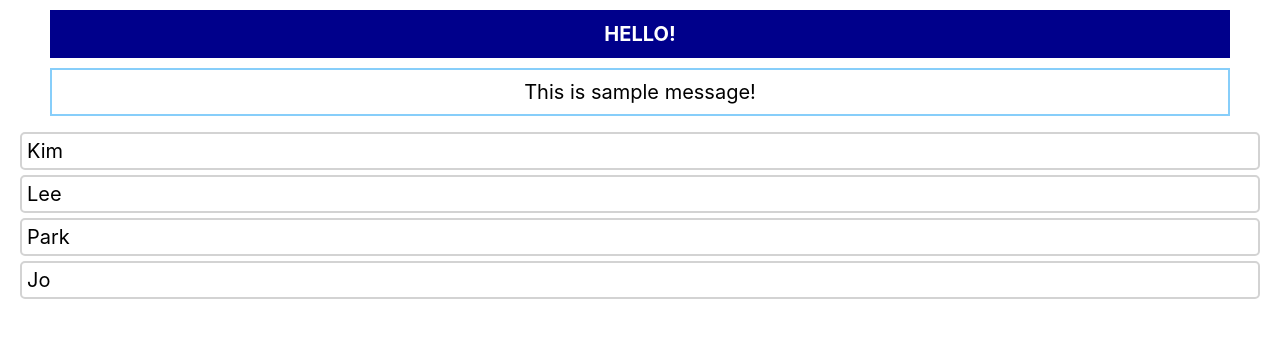
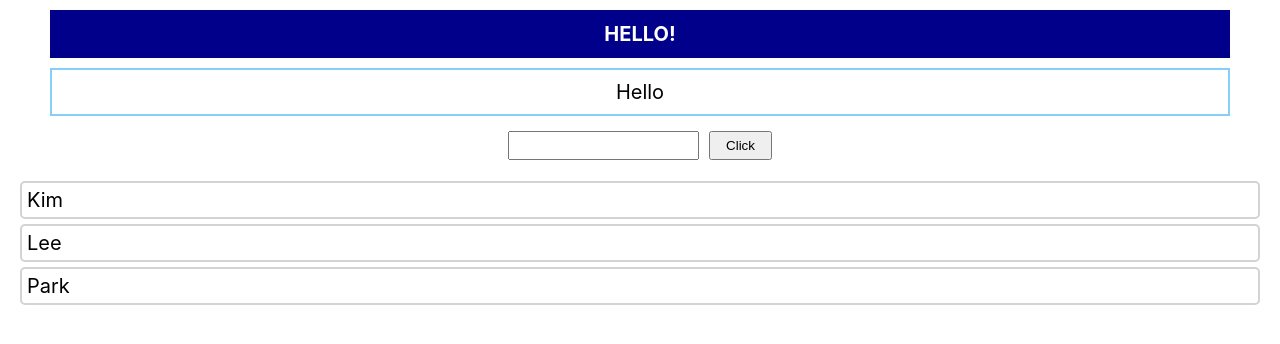
Before and after one commit to PP-BIN/blog, a React (Create React App) app: page / in a window 1280 px wide. Shown: the top 344 px of the page. Built offline with nearby package versions, Linux system fonts and the light colour scheme.

Commit message:
react 마무리

```diff
--- a/src/App.js
+++ b/src/App.js
@@ -2,16 +2,25 @@ import logo from "./logo.svg";
 import "./App.css";
 import { useState, useEffect } from "react";
 
-function Message(props){
+var data = {
+  data: [
+    {name:"Kim"},
+    {name:"Lee"},
+    {name:"Park"}
+  ],
+  message: "Hello",
+};
+
+function Message(){
   return(
-    <p className="ClassA">{props.message}</p>
+    <p className="ClassA">{data.message}</p>
   );
 }
 
-function Data(props){
+function Data(){
   return(
     <ul>
-      {props.data.map((item, key)=>{
+      {data.data.map((item, key)=>{
         return(<li key={key}>{item.name}</li>)
       })}
     </ul>
@@ -19,18 +28,27 @@ function Data(props){
 }
 
 function App(props){
-  const data=[
-    {name:"Kim"},
-    {name:"Lee"},
-    {name:"Park"},
-    {name:"Jo"}
-  ];
+  var [input,setInput] = useState("");
+
+  const doChange = (event)=>{
+    setInput(event.target.value);
+  };
+
+  const doClick=()=>{
+    data.data.push({name:input});
+    data.message = "you typed:\""+input+"\".";
+    setInput("");
+  }
 
 return(
   <div className="App">
     <h1 className="ClassB">{props.title}</h1>
-    <Message message="This is sample message!"/>
-    <Data data={data}/>
+    <Message />
+    <div>
+      <input onChange={doChange} value={input}/>
+      <button onClick={doClick}>Click</button>
+    </div>
+    <Data />
   </div>
 );
 
```
